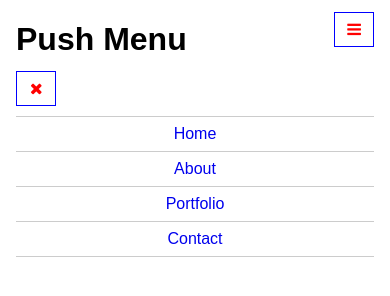
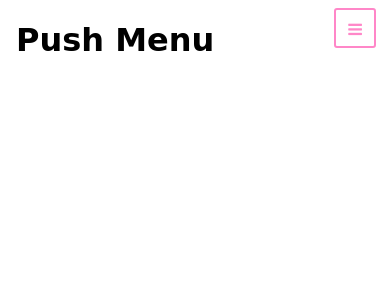
Before and after one commit to padd0010/exercise-3, a plain HTML site: page index.html in a window 390 px wide. Drawn offline with nearby package versions, Linux system fonts and the light colour scheme; a web font is replaced by a local one.

Commit message:
feat(css): styling
added colour, borders, spacing, and font styles to css

```diff
--- a/index.html
+++ b/index.html
@@ -22,7 +22,7 @@
 
             <a class="toggle-btn" href="#"><i class="i-menu"></i><span>Menu</span></a>
 
-        <nav class="navigation">
+        <nav class="navigation slide-menu">
 
             <a class="close-btn" href="#"><i class="i-close"></i><span>Close</span></a>
 
@@ -32,6 +32,7 @@
               <li><a href="#">Portfolio</a></li>
               <li><a href="#">Contact</a></li>
             </ul>
+
         </nav>
 
       </header><!-- /header -->
--- a/scss/_base.scss
+++ b/scss/_base.scss
@@ -1,4 +1,6 @@
 // Variables
 
-$light-grey: #ccc;
 $text-color: #222;
+$bg-color: #ffc70e;
+$main-color: #ff87c8;
+$bonbon: 'Bonbon', cursive;
--- a/scss/components/_main.scss
+++ b/scss/components/_main.scss
@@ -8,10 +8,10 @@ html {
 	box-sizing: border-box;
 	-moz-text-size-adjust: 100%;
 	-ms-text-size-adjust: 100%;
+    -o-text-size-adjust: 100%;
 	-webkit-text-size-adjust: 100%;
 	text-size-adjust: 100%;
 }
-
 
 *, *:before, *:after {
 	box-sizing: inherit;
@@ -27,14 +27,18 @@ body {
   }
 }
 
+h1 {
+    font-family: $bonbon;
+}
+
 header {
-  padding: 0 1em;
-  position: relative;
+    padding: 0 1rem;
+    position: relative;
 }
 
 .toggle-btn {
     position: absolute;
-    right: 1em;
+    right: 1rem;
     top: 0;
 }
 
@@ -44,27 +48,104 @@ header {
         list-style-type: none;
         a {
             display: block;
-            padding: .5em 1em;
+            padding: .5rem 1rem;
             text-align: center;
-            border-bottom: 1px solid $light-grey;
+            border-bottom: 2px dotted $main-color;
             text-decoration: none;
         }
         &:first-child a{
-            border-top: 1px solid $light-grey;
+            border-top: 2px dotted $main-color;
+        }
+        :hover {
+            color: #E60A6F;
         }
     }
 }
 
 .toggle-btn,
     .close-btn {
-        color: red;
+        color: $main-color;
         height: 40px;
         width: 40px;
         i {
-            border: 1px solid blue;
+            border: 2px solid $main-color;
+            border-radius: 3px;
             padding: .5em;
+            padding-top: .7rem;
         }
             span {
                 @include hide-text;
             }
     }
+
+
+// Sliding Navigation
+
+@media only screen and (max-width: 60em){
+    .site-wrapper {
+        position: relative;
+        overflow: hidden;
+        width: 100%;
+        z-index: 100;
+        .sliding-canvas {
+            width: 100%;
+            height: 100%;
+            position: relative;
+            transform: translateX(0);
+            @include ease(all, 300ms, ease-in-out);
+
+        } // sliding canvas
+
+    &[data-state="slide-open"] .sliding-canvas {
+             transform: translateX(-100%);
+             margin: .7rem;
+    }
+
+        &[data-state="slide-open"] {
+                overflow: visible; // alows nav to extend past window view
+    }
+
+    } // closing site-wrapper
+
+    .slide-menu {
+        position: absolute;
+        width: 100%;
+        height: 100%;
+        top: 0;
+        bottom: 0;
+        right: -100%;
+        min-height: 600px;
+
+    }
+
+} // closing media query -
+
+
+@media only screen and (min-width: 60em){
+    .toggle-btn,
+    .close-btn {
+        display: none;
+    }
+    .slide-menu {
+        position: static;
+        right: auto;
+        text-align: center;
+        li {
+            display: inline-block;
+            padding: 0 2rem;
+        }
+    }
+
+    .navigation ul {
+        border-top: 2px dotted $main-color;
+        border-bottom: 2px dotted $main-color;
+        li {
+        a {
+        border-bottom: none;
+        }
+        &:first-child a {
+        border-top: none;
+        }
+        }
+    }
+}
--- a/scss/style.scss
+++ b/scss/style.scss
@@ -6,4 +6,5 @@
 @import "components/push-menu-custom";
 @import "components/main";
 
-// Vendor
+// Fonts
+@import url(http://fonts.googleapis.com/css?family=Bonbon);
```
Also changed, not shown: css/style.css.
